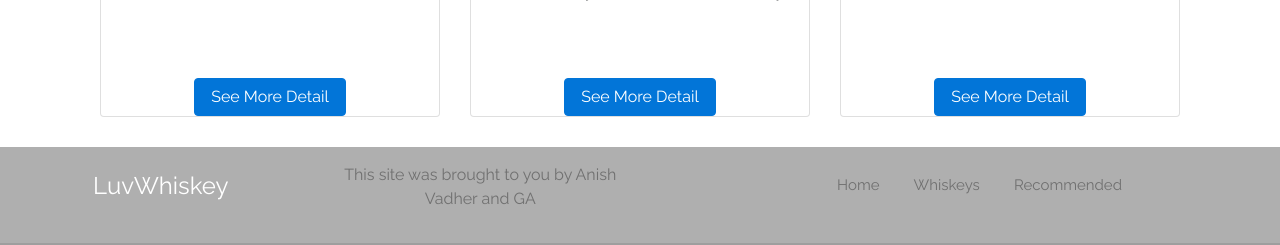
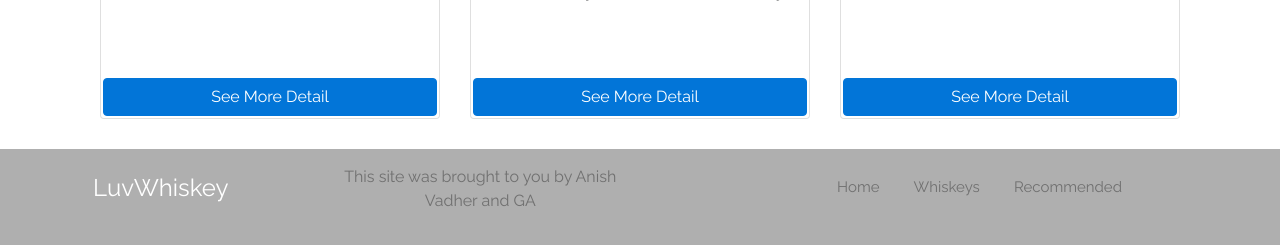
Before and after one commit to avadher510/wdi_project_2_whiskey_app, a Node server app: page /whiskeys in a window 1280 px wide. Shown: the part 1050-1295 px from the top of the page. Run offline with Node 20, Linux system fonts and the light colour scheme; data comes from the database, SQL or seed files in the repository; style sheets or scripts are compiled from the project's sources; some libraries are stand-ins or nearby versions.

Commit message:
all whiskeys button altered to block, and bold on cards > working

```diff
--- a/src/scss/style.scss
+++ b/src/scss/style.scss
@@ -45,6 +45,7 @@ p {
     .card-deck{
       .card {
         margin-bottom: 10px;
+        padding: 2px;
       }
       .card-body {
         h5 {
--- a/views/whiskeys/index.ejs
+++ b/views/whiskeys/index.ejs
@@ -6,8 +6,8 @@
           <div class="card">
             <img class="card-img-top" src="<%= whiskey.image %>" alt="<%= whiskey.brand %> <%= whiskey.variant %>">
           <div class="card-body">
-            <h5 class="card-title"><%= whiskey.brand %> <%= whiskey.variant %></h5>
-            <p class="card-text"><a href="/whiskeys/<%= whiskey.id %>" class="btn btn-primary">See More Detail</a></p>
+            <h5 class="card-title"><strong><%= whiskey.brand %> <%= whiskey.variant %></strong></h5>
+            <p class="card-text"><a href="/whiskeys/<%= whiskey.id %>" class="btn btn-primary btn-block">See More Detail</a></p>
           </div>
           </div>
         </div>
```
